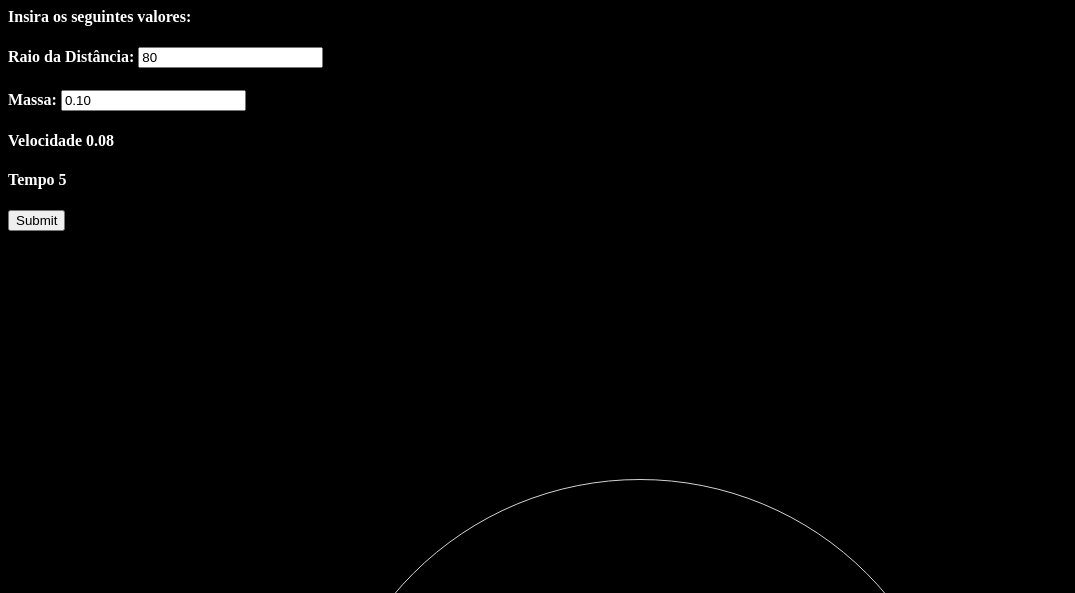
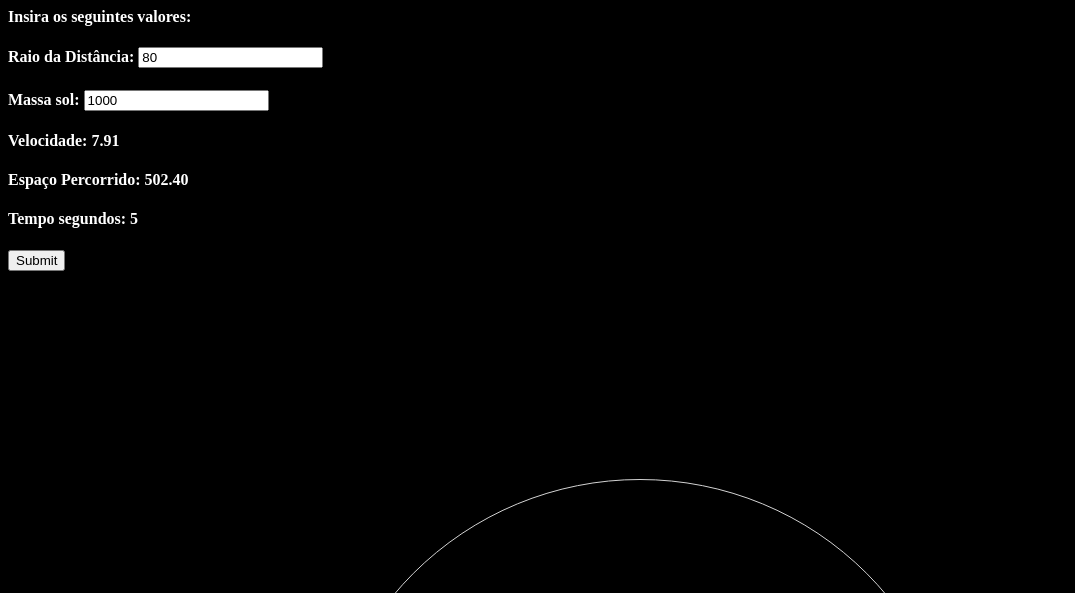
Before and after one commit to caiocesar04/F-sica---Movimento-Circular-dos-Planetas, a plain HTML site: page index.html in a window 1280 px wide. Shown: the top 593 px of the page, without its empty margins (0-1075 px from the left). Drawn offline with Linux system fonts and the light colour scheme.

Commit message:
Update index.html

```diff
--- a/index.html
+++ b/index.html
@@ -15,11 +15,12 @@
       <input type="number" name="raio" value="80" id="raio" />
     </h4>
     <h4>
-      Massa:
-      <input type="number" name="massa" value="0.10" id="massa" />
+      Massa sol:
+      <input type="number" name="massa" value="1000" id="massa" />
     </h4>
-    <h4>Velocidade <span id="velocidade"></span></h4>
-    <h4>Tempo <span id="tempo"></span></h4>
+    <h4>Velocidade: <span id="velocidade"></span></h4>
+    <h4>Espaço Percorrido: <span id="espacoPercorrido"></span></h4>
+    <h4>Tempo segundos: <span id="tempo"></span></h4>
 
       <input
       onclick="mudarValores()"
@@ -27,6 +28,8 @@
         name="concluir"
         id="concluir"
       />
+
+
 
     <link rel="stylesheet" href="main.css" />
   </head>
```
